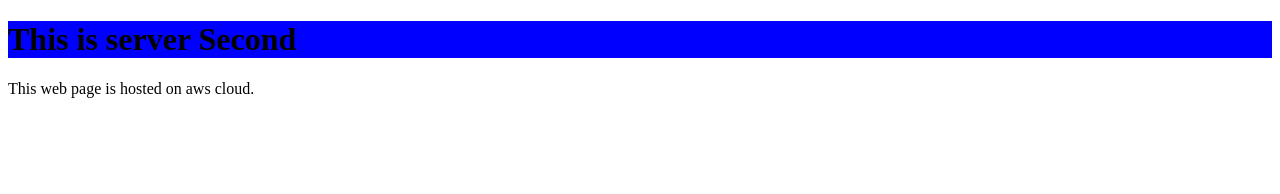
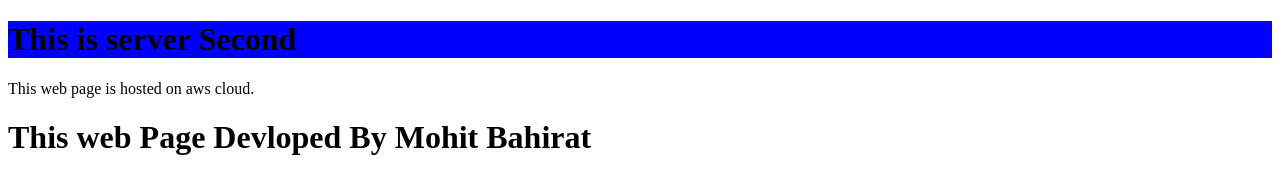
Before and after one commit to mohitbahirat/html_cods, a plain HTML site: page index.html in a window 1280 px wide. Drawn offline with Linux system fonts and the light colour scheme.

Commit message:
Update index.html

```diff
--- a/index.html
+++ b/index.html
@@ -8,5 +8,8 @@
 <h1 style="background-color:Blue;">This is server Second</h1>
 <p>This web page is hosted on aws cloud.</p>
 
+
+
+  <h1> This web Page Devloped By Mohit Bahirat </h1>
 </body>
 </html>
```
